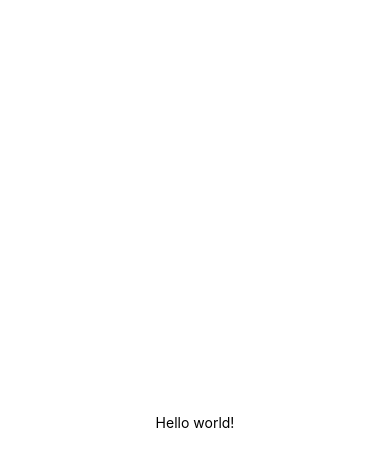
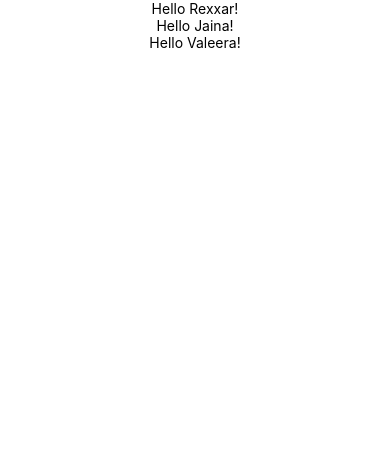
Before and after one commit to FatherofDharma/AwesomeProject-ReactNative, a React Native app: screen / in a window 390 px wide. Shown: the top 466 px of the page. Built offline with nearby package versions, Linux system fonts and the light colour scheme.

Commit message:
finish Props lesson of the React-Native tutorial

```diff
--- a/App.js
+++ b/App.js
@@ -1,21 +1,71 @@
+// import React, { Component } from 'react';
+// import { StyleSheet, Text, View } from 'react-native';
+// import Bananas from './components/Bananas.js'
+//
+//
+// export default class HelloWorldApp extends Component {
+//   render() {
+//     return (
+//       <View style={styles.container}>
+//         <Text>Hello world, I am here!</Text>
+//       </View>
+//       // <Bananas />
+//     );
+//   }
+// }
+//
+// const styles = StyleSheet.create({
+//   container: {
+//     flex: 1,
+//     backgroundColor: '#fff',
+//     alignItems: 'center',
+//     justifyContent: 'center',
+//   },
+// });
+
+// ---------------------Greeting Example-----------------------------------
 import React, { Component } from 'react';
-import { StyleSheet, Text, View } from 'react-native';
+import { AppRegistry, Text, View } from 'react-native';
 
-export default class HelloWorldApp extends Component {
+class Greeting extends Component {
   render() {
     return (
-      <View style={styles.container}>
-        <Text>Hello world!</Text>
+      <View style={{alignItems: 'center'}}>
+        <Text>Hello {this.props.name}!</Text>
       </View>
     );
   }
 }
 
-const styles = StyleSheet.create({
-  container: {
-    flex: 1,
-    backgroundColor: '#fff',
-    alignItems: 'center',
-    justifyContent: 'center',
-  },
-});
+export default class LotsOfGreetings extends Component {
+  render() {
+    return (
+      <View style={{alignItems: 'center'}}>
+        <Greeting name='Rexxar' />
+        <Greeting name='Jaina' />
+        <Greeting name='Valeera' />
+      </View>
+    );
+  }
+}
+
+AppRegistry.registerComponent('AwesomeProject', () => LotsOfGreetings);
+
+//--------------Image Example-----------------------------------------------
+// import React, { Component } from 'react';
+// import { AppRegistry, Image, View } from 'react-native';
+//
+// export default class Bananas extends Component {
+//   render() {
+//     let pic = {
+//       uri: 'https://upload.wikimedia.org/wikipedia/commons/d/de/Bananavarieties.jpg'
+//     };
+//     return (
+//       <View>
+//         <Image source={pic} style={{width: 193, height: 110}}/>
+//       </View>
+//     );
+//   }
+// }
+
+// AppRegistry.registerComponent('AwesomeProject', () => Bananas);
--- /dev/null
+++ b/components/Bananas.js
@@ -0,0 +1,15 @@
+import React, { Component } from 'react';
+import { AppRegistry, Image } from 'react-native';
+
+export default class Bananas extends Component {
+  render() {
+    let pic = {
+      uri: 'https://upload.wikimedia.org/wikipedia/commons/d/de/Bananacarieties.jpg'
+    };
+    return (
+      <Image source={pic} style={{width: 193, height: 110}}/>
+    );
+  }
+}
+
+AppRegistry.registerComponent('AwesomeProject', () => Bananas);
```
Also changed, not shown: components/Greeting.js (added, +26 -0 lines).
